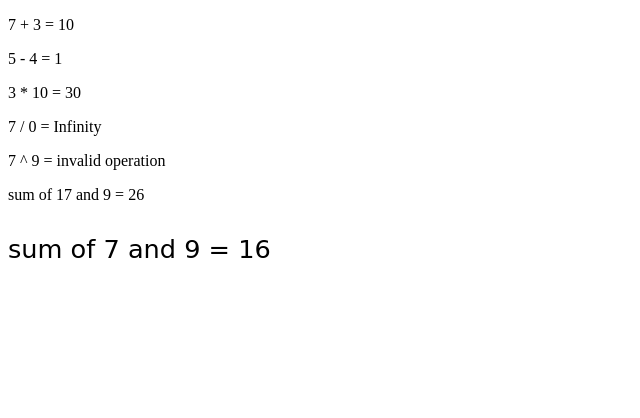
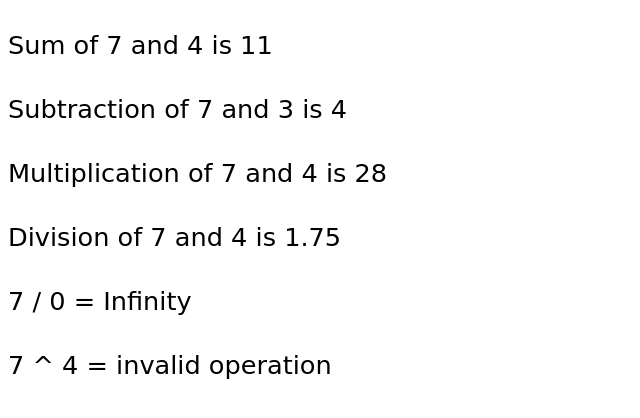
Before and after one commit to shivamss454/javascript-client, a React (Create React App) app: page / in a window 1280 px wide. Shown: the top 418 px of the page, without its empty margins (0-640 px from the left). Built offline with nearby package versions, Linux system fonts and the light colour scheme.

Commit message:
fix: material ui

```diff
--- a/src/components/Math/Math.jsx
+++ b/src/components/Math/Math.jsx
@@ -13,12 +13,13 @@ const Math = (props) => {
     break;
   case '*': result = first * second;
     break;
-  case '/': result = first / second;
+  case '/': result = (second === 0) ? 'Infinity' : first / second;
     break;
   default: result = 'invalid operation';
+    break;
   }
   if (children) {
-    return children(first, second, result);
+    return (children(first, second, operator, result));
   }
   return (
     <>
--- a/src/pages/ChildrenDemo/ChildrenDemo.jsx
+++ b/src/pages/ChildrenDemo/ChildrenDemo.jsx
@@ -1,20 +1,81 @@
-import React from 'react';
+import React, { Component } from 'react';
 import { Typography, ThemeProvider } from '@material-ui/core';
 import Math from '../../components/Math/Math';
 import Theme from '../../theme';
 
-const ChildrenDemo = () => (
-  <>
-    <Math first={7} second={3} operator="+" />
-    <Math first={5} second={4} operator="-" />
-    <Math first={3} second={10} operator="*" />
-    <Math first={7} second={0} operator="/" />
-    <Math first={7} second={9} operator="^" />
-    <Math first={17} second={9} operator="+">
-      {
-        (first, second, result) => (
+class ChildrenDemo extends Component {
+  constructor(props) {
+    super(props);
+    this.state = { };
+  }
+
+children = (first, second, operator, result) => {
+  switch (operator) {
+  case '+': {
+    return (
       <p>
-                sum of
+        Sum of
+        {' '}
+        {' '}
+        {first}
+        {' '}
+        {' '}
+        and
+        {' '}
+        {second}
+        {' '}
+        is
+        {' '}
+        {' '}
+        {result}
+      </p>
+    );
+  }
+  case '-': {
+    return (
+      <p>
+        Subtraction of
+        {' '}
+        {' '}
+        { first }
+        {' '}
+        and
+        {' '}
+        {second}
+        {' '}
+        is
+        {' '}
+        {' '}
+        {result}
+      </p>
+    );
+  }
+  case '*': {
+    return (
+      <p>
+        Multiplication of
+        {' '}
+        {' '}
+        {' '}
+        {first}
+        {' '}
+        and
+        {' '}
+        {' '}
+        {second}
+        {' '}
+        is
+        {' '}
+        {' '}
+        {result}
+      </p>
+    );
+  }
+  case '/': {
+    return (
+      <p>
+        Division of
+        {' '}
         {' '}
         {first}
         {' '}
@@ -22,36 +83,49 @@ const ChildrenDemo = () => (
         {' '}
         {second}
         {' '}
-                =
+        is
+        {' '}
         {' '}
         {result}
       </p>
-        )
+    );
   }
-    </Math>
-    <ThemeProvider theme={Theme}>
-      <Typography>
-        <Math first={7} second={9} operator="+">
-          {
-            (first, second, result) => (
+  default: {
+    return (
       <p>
-                    sum of
+        {' '}
         {' '}
         {first}
         {' '}
-                    and
+        {operator}
         {' '}
         {second}
         {' '}
-                    =
+        is
+        {' '}
         {' '}
         {result}
       </p>
-            )
+    );
   }
-        </Math>
+  }
+}
+
+render() {
+  return (
+    <>
+      <ThemeProvider theme={Theme}>
+        <Typography>
+          <Math first={7} second={4} operator="+">{this.children}</Math>
+          <Math first={7} second={3} operator="-">{this.children}</Math>
+          <Math first={7} second={4} operator="*">{this.children}</Math>
+          <Math first={7} second={4} operator="/">{this.children}</Math>
+          <Math first={7} second={0} operator="/" />
+          <Math first={7} second={4} operator="^" />
         </Typography>
       </ThemeProvider>
     </>
   );
+}
+}
 export default ChildrenDemo;
```
Lines whose indentation alone changed are shown as unchanged.
